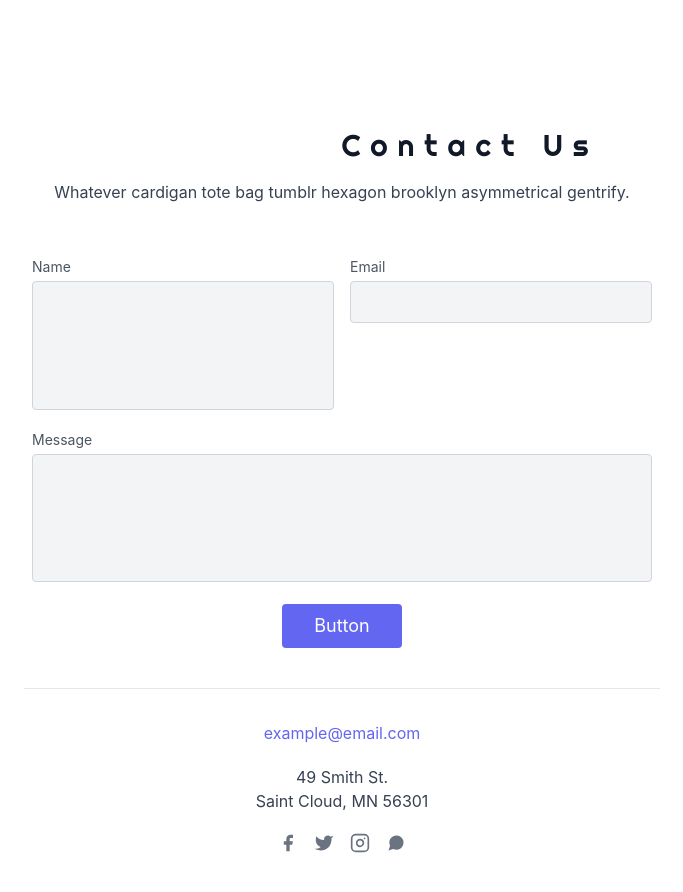
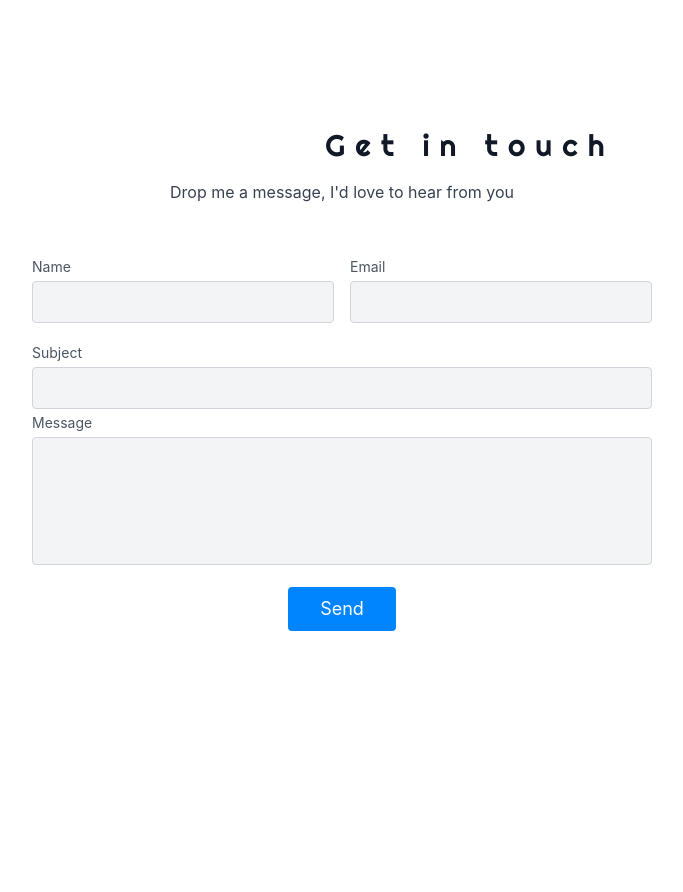
Before and after one commit to pandi1813/portfolio, a React (Create React App) app: page /contact in a window 1280 px wide. Shown: the part 160-1052 px from the top of the page, without its empty margins (298-981 px from the left). After the commit the page ends 887 px from the top, so only its background shows below. Built offline with nearby package versions, Linux system fonts and the light colour scheme.

Commit message:
basic contact form layout

```diff
--- a/src/components/Contact/form/ContactForm.jsx
+++ b/src/components/Contact/form/ContactForm.jsx
@@ -1,3 +1,5 @@
+import './form.css'
+
 export default function Example() {
   return (
     <>
@@ -6,27 +8,27 @@ export default function Example() {
         <div className="container px-5 py-24 mx-auto">
           <div className="flex flex-col text-center w-full mb-12">
             <h1 className="sm:text-3xl text-2xl font-medium title-font mb-4 text-gray-900">
-              Contact Us
+              Get in touch
             </h1>
             <p className="lg:w-2/3 mx-auto leading-relaxed text-base">
-              Whatever cardigan tote bag tumblr hexagon brooklyn asymmetrical
-              gentrify.
+             Drop me a message, I'd love to hear from you
             </p>
           </div>
           <div className="lg:w-1/2 md:w-2/3 mx-auto">
             <div className="flex flex-wrap -m-2">
               <div className="p-2 w-1/2">
                 <div className="relative">
-                  <label for="name" className="leading-7 text-sm text-gray-600">
+                <label for="full-name" className="leading-7 text-sm text-gray-600">
                     Name
                   </label>
                   <input
                     type="text"
-                    id="name"
-                    name="name"
+                    id="full-name"
+                    name="full-name"
                     className="w-full bg-gray-100 rounded border border-gray-300 focus:border-indigo-500 text-base outline-none text-gray-700 py-1 px-3 leading-8 transition-colors duration-200 ease-in-out"
                   />
                 </div>
+
               </div>
               <div className="p-2 w-1/2">
                 <div className="relative">
@@ -46,6 +48,15 @@ export default function Example() {
               </div>
               <div className="p-2 w-full">
                 <div className="relative">
+                <label for="subject" className="leading-7 text-sm text-gray-600">
+                    Subject
+                  </label>
+                  <input
+                    type="text"
+                    id="subject"
+                    name="subject"
+                    className="w-full bg-gray-100 rounded border border-gray-300 focus:border-indigo-500 text-base outline-none text-gray-700 py-1 px-3 leading-8 transition-colors duration-200 ease-in-out"
+                  />
                   <label
                     for="message"
                     className="leading-7 text-sm text-gray-600"
@@ -60,76 +71,9 @@ export default function Example() {
                 </div>
               </div>
               <div className="p-2 w-full">
-                <button className="flex mx-auto text-white bg-indigo-500 border-0 py-2 px-8 focus:outline-none hover:bg-indigo-600 rounded text-lg">
-                  Button
+                <button id='send-btn' className="flex mx-auto text-white bg-indigo-500 border-0 py-2 px-8 focus:outline-none hover:bg-indigo-600 rounded text-lg">
+                  Send
                 </button>
-              </div>
-              <div className="p-2 w-full pt-8 mt-8 border-t border-gray-200 text-center">
-                <a className="text-indigo-500">example@email.com</a>
-                <p className="leading-normal my-5">
-                  49 Smith St.
-                  <br />
-                  Saint Cloud, MN 56301
-                </p>
-                <span className="inline-flex">
-                  <a className="text-gray-500">
-                    <svg
-                      fill="currentColor"
-                      stroke-linecap="round"
-                      stroke-linejoin="round"
-                      stroke-width="2"
-                      className="w-5 h-5"
-                      viewBox="0 0 24 24"
-                    >
-                      <path d="M18 2h-3a5 5 0 00-5 5v3H7v4h3v8h4v-8h3l1-4h-4V7a1 1 0 011-1h3z"></path>
-                    </svg>
-                  </a>
-                  <a className="ml-4 text-gray-500">
-                    <svg
-                      fill="currentColor"
-                      stroke-linecap="round"
-                      stroke-linejoin="round"
-                      stroke-width="2"
-                      className="w-5 h-5"
-                      viewBox="0 0 24 24"
-                    >
-                      <path d="M23 3a10.9 10.9 0 01-3.14 1.53 4.48 4.48 0 00-7.86 3v1A10.66 10.66 0 013 4s-4 9 5 13a11.64 11.64 0 01-7 2c9 5 20 0 20-11.5a4.5 4.5 0 00-.08-.83A7.72 7.72 0 0023 3z"></path>
-                    </svg>
-                  </a>
-                  <a className="ml-4 text-gray-500">
-                    <svg
-                      fill="none"
-                      stroke="currentColor"
-                      stroke-linecap="round"
-                      stroke-linejoin="round"
-                      stroke-width="2"
-                      className="w-5 h-5"
-                      viewBox="0 0 24 24"
-                    >
-                      <rect
-                        width="20"
-                        height="20"
-                        x="2"
-                        y="2"
-                        rx="5"
-                        ry="5"
-                      ></rect>
-                      <path d="M16 11.37A4 4 0 1112.63 8 4 4 0 0116 11.37zm1.5-4.87h.01"></path>
-                    </svg>
-                  </a>
-                  <a className="ml-4 text-gray-500">
-                    <svg
-                      fill="currentColor"
-                      stroke-linecap="round"
-                      stroke-linejoin="round"
-                      stroke-width="2"
-                      className="w-5 h-5"
-                      viewBox="0 0 24 24"
-                    >
-                      <path d="M21 11.5a8.38 8.38 0 01-.9 3.8 8.5 8.5 0 01-7.6 4.7 8.38 8.38 0 01-3.8-.9L3 21l1.9-5.7a8.38 8.38 0 01-.9-3.8 8.5 8.5 0 014.7-7.6 8.38 8.38 0 013.8-.9h.5a8.48 8.48 0 018 8v.5z"></path>
-                    </svg>
-                  </a>
-                </span>
               </div>
             </div>
           </div>
--- /dev/null
+++ b/src/components/Contact/form/form.css
@@ -0,0 +1,3 @@
+#send-btn {
+    background-color: #0085FF;
+}
```
